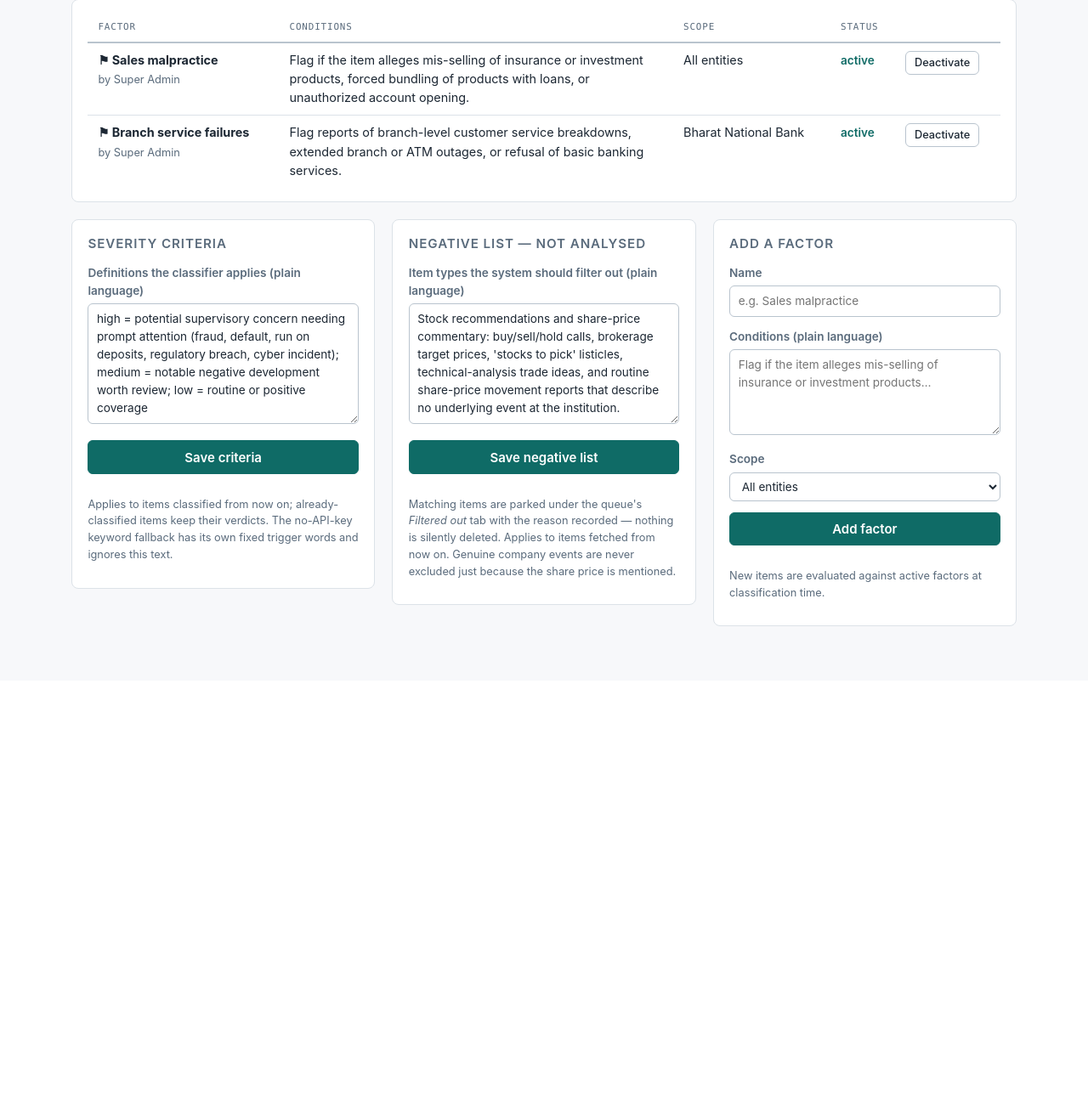
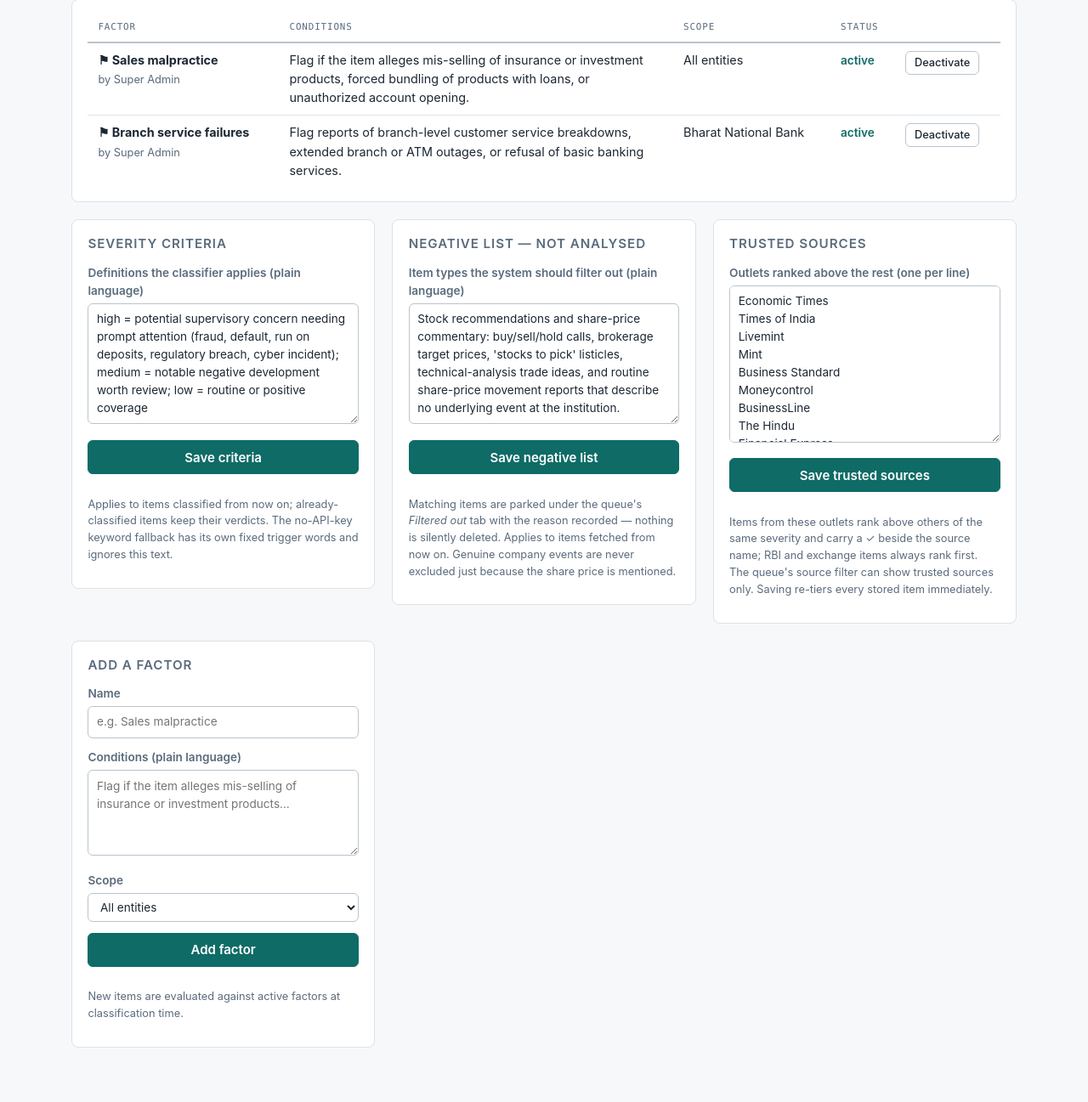
Before and after one commit to anuragbnohar/Suchak, a FastAPI app: page /factors in a window 1280 px wide. Shown: the part 158-1455 px from the top of the page at 85% size. Before the commit the page ends 895 px from the top, so only its background shows below. Run offline with FastAPI, Linux system fonts and the light colour scheme; the visitor is signed in with stand-in values (Sample User, id 1); data comes from the database, SQL or seed files in the repository.

Commit message:
Rank items by source trust; make the trusted-outlet list editable policy
Google News reaches thousands of outlets, and in keyword-classifier mode
nothing distinguishes the Economic Times from a scraper blog. Every item
now carries a source tier -- official (RBI releases, exchange filings),
trusted (outlet on the team's list), other -- computed at ingest and
stored, so ranking stays in SQL.

The trusted list is plain text in settings, edited by the super admin on
the Factors page and seeded with the major Indian financial press and
wires. Saving it re-tiers every stored item in one pass, and startup
re-tiers anything untiered, so tiers never go stale against the list.
Matching is on the normalized outlet name with the URL as fallback;
entries shorter than five characters (PTI, ANI, Mint) match exactly so
they cannot hide inside longer words -- "ANI" must not match "Company".

Queue ranking gains a tier key after severity and actionability: within
the same bucket, official then trusted then the rest, ahead of the
relevance score, so a trusted outlet's report outranks a random blog's
even when the keyword classifier scored the blog higher. Trusted items
carry a check beside the outlet name, and a source filter shows trusted
sources only, composing with every existing drill-down filter.

Co-Authored-By: Claude Fable 5 <noreply@anthropic.com>
Claude-Session: https://claude.ai/code/session_012Jfaecm5wbpqp6Q6ELhSuq

```diff
--- a/app/db.py
+++ b/app/db.py
@@ -40,6 +40,7 @@ CREATE TABLE IF NOT EXISTS items (
     url            TEXT NOT NULL,
     source_name    TEXT,
     source_type    TEXT NOT NULL DEFAULT 'news',
+    source_tier    TEXT NOT NULL DEFAULT '',
     snippet        TEXT,
     published_at   TEXT,
     created_at     TEXT NOT NULL DEFAULT (datetime('now')),
@@ -133,6 +134,7 @@ MIGRATIONS = [
     ("entities", "x_handle", "TEXT"),
     ("items", "review_severity", "TEXT"),
     ("items", "complaint_topics", "TEXT DEFAULT '[]'"),
+    ("items", "source_tier", "TEXT NOT NULL DEFAULT ''"),
 ]
 
 
--- a/app/ingest.py
+++ b/app/ingest.py
@@ -42,6 +42,7 @@ from .classify import classify_new_items
 from .db import connect, one, q, x
 from .matching import Registry, build_query
 from .similarity import title_similarity
+from .trust import load_trusted_norms, tier_for
 
 log = logging.getLogger("suchak.ingest")
 
@@ -477,6 +478,7 @@ def ingest_entity(db, entity, registry: Registry | None = None,
               "billed": 0, "note": None}
     notes = []
 
+    trusted_norms = load_trusted_norms(db)
     candidates = list(extra_candidates or [])
     if candidates:
         notes.append(f"{len(candidates)} from regulator/exchange feeds")
@@ -547,9 +549,11 @@ def ingest_entity(db, entity, registry: Registry | None = None,
             new_id = x(
                 db,
                 "INSERT INTO items (entity_id, title, url, source_name, snippet,"
-                " published_at, source_type) VALUES (?,?,?,?,?,?,?)",
+                " published_at, source_type, source_tier) VALUES (?,?,?,?,?,?,?,?)",
                 (entity["id"], title, link, cand["source_name"],
-                 cand["snippet"][:500], published, cand["source_type"]),
+                 cand["snippet"][:500], published, cand["source_type"],
+                 tier_for(cand["source_type"], cand["source_name"], link,
+                          trusted_norms)),
             )
             recent.append({"id": new_id, "title": title,
                            "source_type": cand["source_type"]})
--- a/app/main.py
+++ b/app/main.py
@@ -25,6 +25,8 @@ from .classify import (DEFAULT_EXCLUSION_RULES, DEFAULT_SEVERITY_DEFS,
 from .db import connect, get_setting, init_db, one, q, set_setting, x
 from .ingest import run_cycle
 from .seed import seed_if_empty
+from .trust import (DEFAULT_TRUSTED_SOURCES, TRUSTED_SOURCES_KEY,
+                    recompute_source_tiers)
 
 logging.basicConfig(level=logging.INFO, format="%(levelname)s %(name)s: %(message)s")
 log = logging.getLogger("suchak")
@@ -57,6 +59,9 @@ async def lifespan(app: FastAPI):
     try:
         if seed_if_empty(db):
             log.info("Seeded demo entities, users, factors and items")
+        changed = recompute_source_tiers(db)
+        if changed:
+            log.info("Source trust tiers set on %d item(s)", changed)
     finally:
         db.close()
     if FETCH_MINUTES > 0:
@@ -198,6 +203,9 @@ def queue(request: Request):
             sev = ""
         factor = (request.query_params.get("factor") or "")[:80]
         org = (request.query_params.get("org") or "")[:120]
+        src = request.query_params.get("src", "")
+        if src != "trusted":
+            src = ""
         complaints = request.query_params.get("complaints", "") == "1"
         topic = request.query_params.get("topic", "")
         if topic not in taxonomy.COMPLAINT_TOPICS:
@@ -241,6 +249,8 @@ def queue(request: Request):
         if org:
             where.append("i.relationships LIKE ?")
             params.append(f'%"name": "{org}"%')
+        if src == "trusted":
+            where.append("i.source_tier IN ('official','trusted')")
         if complaints or topic:
             where.append("i.complaint_topics != '[]'")
         if topic:
@@ -257,6 +267,8 @@ def queue(request: Request):
             "   WHEN 'high' THEN 0 WHEN 'medium' THEN 1 ELSE 2 END,"
             " CASE i.actionability WHEN 'action_recommended' THEN 0"
             "   WHEN 'review_recommended' THEN 1 ELSE 2 END,"
+            " CASE i.source_tier WHEN 'official' THEN 0"
+            "   WHEN 'trusted' THEN 1 ELSE 2 END,"
             " i.relevance DESC, i.published_at DESC LIMIT 200",
             params,
         )
@@ -281,7 +293,7 @@ def queue(request: Request):
 
         extras = {k: v for k, v in (
             ("risk", risk), ("sev", sev), ("days", days or ""),
-            ("on", on_day), ("factor", factor), ("org", org),
+            ("on", on_day), ("factor", factor), ("org", org), ("src", src),
             ("complaints", "1" if complaints else ""), ("topic", topic)) if v}
         filter_qs = "".join(f"&{k}={quote(str(v))}" for k, v in extras.items())
         return render(request, "queue.html", user=user, entity=entity,
@@ -483,8 +495,10 @@ def factors_page(request: Request):
                          " ORDER BY f.entity_id IS NULL DESC, f.name", (user["entity_id"],))
         severity_defs = get_setting(db, SEVERITY_DEFS_KEY, DEFAULT_SEVERITY_DEFS)
         exclusion_rules = get_setting(db, EXCLUSION_RULES_KEY, DEFAULT_EXCLUSION_RULES)
+        trusted_sources = get_setting(db, TRUSTED_SOURCES_KEY, DEFAULT_TRUSTED_SOURCES)
         return render(request, "factors.html", user=user, factors=rows,
-                      severity_defs=severity_defs, exclusion_rules=exclusion_rules)
+                      severity_defs=severity_defs, exclusion_rules=exclusion_rules,
+                      trusted_sources=trusted_sources)
     finally:
         db.close()
 
@@ -546,6 +560,25 @@ async def settings_exclusions(request: Request):
         db.close()
     return RedirectResponse(
         "/factors?msg=Negative+list+updated+—+applies+to+items+fetched+from+now+on",
+        status_code=303)
+
+
+@app.post("/settings/trusted")
+async def settings_trusted(request: Request):
+    form = await request.form()
+    db = connect()
+    try:
+        user = require_login(db, request)
+        require_role(user, "superadmin")
+        text = (form.get("trusted_sources") or "").strip()
+        if not text:
+            raise HTTPException(400, "List at least one trusted source")
+        set_setting(db, TRUSTED_SOURCES_KEY, text, user["id"])
+        changed = recompute_source_tiers(db)
+    finally:
+        db.close()
+    return RedirectResponse(
+        f"/factors?msg=Trusted+sources+saved+—+{changed}+item(s)+re-tiered",
         status_code=303)
 
 
--- a/app/templates/factors.html
+++ b/app/templates/factors.html
@@ -77,6 +77,25 @@
     {% endif %}
   </section>
 
+  <section class="panel">
+    <h2>Trusted sources</h2>
+    {% if user.role == 'superadmin' %}
+    <form method="post" action="/settings/trusted" class="stack-form">
+      <label>Outlets ranked above the rest (one per line)
+        <textarea name="trusted_sources" rows="8">{{ trusted_sources }}</textarea>
+      </label>
+      <button type="submit" class="btn btn-primary">Save trusted sources</button>
+      <p class="meta-dim small">Items from these outlets rank above others of the
+        same severity and carry a ✓ beside the source name; RBI and exchange
+        items always rank first. The queue's source filter can show trusted
+        sources only. Saving re-tiers every stored item immediately.</p>
+    </form>
+    {% else %}
+    <p class="conditions">{{ trusted_sources | replace('\n', ' · ') }}</p>
+    <p class="meta-dim small">Editable by the super admin.</p>
+    {% endif %}
+  </section>
+
   {% if user.role in ('lead','superadmin') %}
   <section class="panel">
     <h2>Add a factor</h2>
--- /dev/null
+++ b/app/trust.py
@@ -0,0 +1,91 @@
+"""Source trust tiers.
+
+Every item gets a tier at ingest:
+
+  official  RBI releases and exchange filings -- routed deterministically
+  trusted   the outlet matches the team's trusted-source list
+  other     everything else
+
+The trusted list is plain text in settings (one outlet per line or
+comma-separated), edited by the super admin; changing it recomputes the
+tier of every stored item so ranking and filters update immediately.
+Matching is on the normalized outlet name with the item URL as fallback;
+entries shorter than five characters (PTI, ANI, Mint) match exactly so
+they cannot hide inside longer words.
+"""
+import re
+
+from .db import get_setting, q
+
+TRUSTED_SOURCES_KEY = "trusted_sources"
+
+DEFAULT_TRUSTED_SOURCES = "\n".join([
+    "Economic Times",
+    "Times of India",
+    "Livemint",
+    "Mint",
+    "Business Standard",
+    "Moneycontrol",
+    "BusinessLine",
+    "The Hindu",
+    "Financial Express",
+    "Indian Express",
+    "Business Today",
+    "Reuters",
+    "Bloomberg",
+    "Press Trust of India",
+    "PTI",
+    "ANI",
+    "CNBC TV18",
+    "NDTV Profit",
+    "Zee Business",
+    "ET Now",
+    "Fortune India",
+])
+
+TIER_RANK = {"official": 0, "trusted": 1, "other": 2}
+
+
+def _norm(text: str) -> str:
+    return re.sub(r"[^a-z0-9]", "", (text or "").lower())
+
+
+def parse_trusted(text: str) -> list[str]:
+    return [e.strip() for e in re.split(r"[\n,]", text or "") if e.strip()]
+
+
+def load_trusted_norms(db) -> list[str]:
+    text = get_setting(db, TRUSTED_SOURCES_KEY, DEFAULT_TRUSTED_SOURCES)
+    return [_norm(e) for e in parse_trusted(text) if _norm(e)]
+
+
+def tier_for(source_type: str | None, source_name: str | None, url: str | None,
+             trusted_norms: list[str]) -> str:
+    if (source_type or "news") in ("regulatory", "filing"):
+        return "official"
+    name = _norm(source_name)
+    hay = f"{name}|{_norm(url)}"
+    for entry in trusted_norms:
+        if len(entry) >= 5:
+            if entry in hay:
+                return "trusted"
+        elif entry == name:   # short entries (PTI, ANI, Mint) match exactly
+            return "trusted"
+    return "other"
+
+
+def recompute_source_tiers(db) -> int:
+    """Re-tier every stored item against the current trusted list. Cheap
+    (one pass, one transaction); called at startup and when the list is
+    edited, so stored tiers never go stale."""
+    trusted = load_trusted_norms(db)
+    rows = q(db, "SELECT id, source_type, source_name, url, source_tier FROM items")
+    changes = []
+    for r in rows:
+        tier = tier_for(r["source_type"], r["source_name"], r["url"], trusted)
+        if tier != (r["source_tier"] or ""):
+            changes.append((tier, r["id"]))
+    if changes:
+        with db:
+            db.executemany("UPDATE items SET source_tier = ? WHERE id = ?", changes)
+    return len(changes)
```
Also changed, not shown: app/templates/queue.html (+7 -2 lines), README.md.
